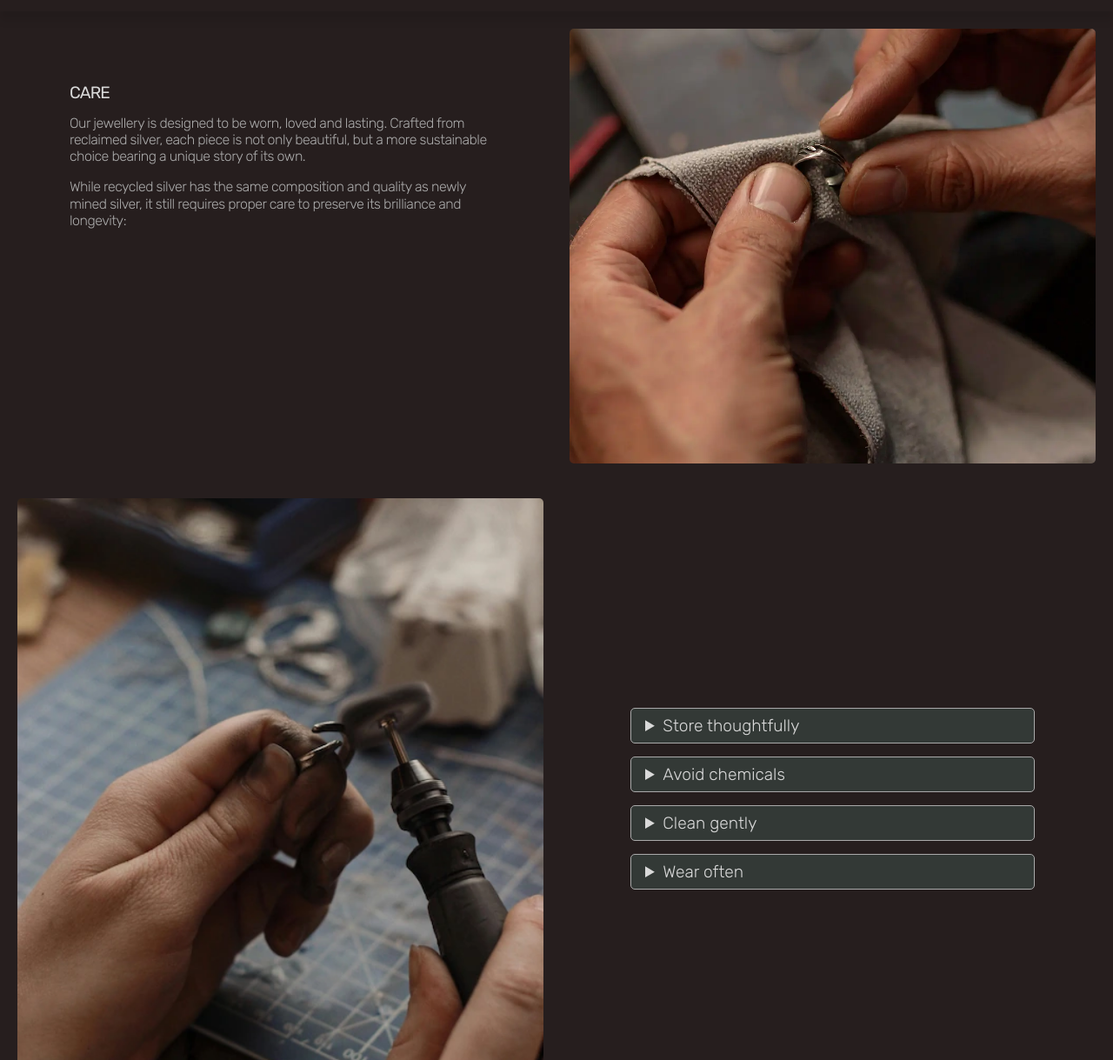
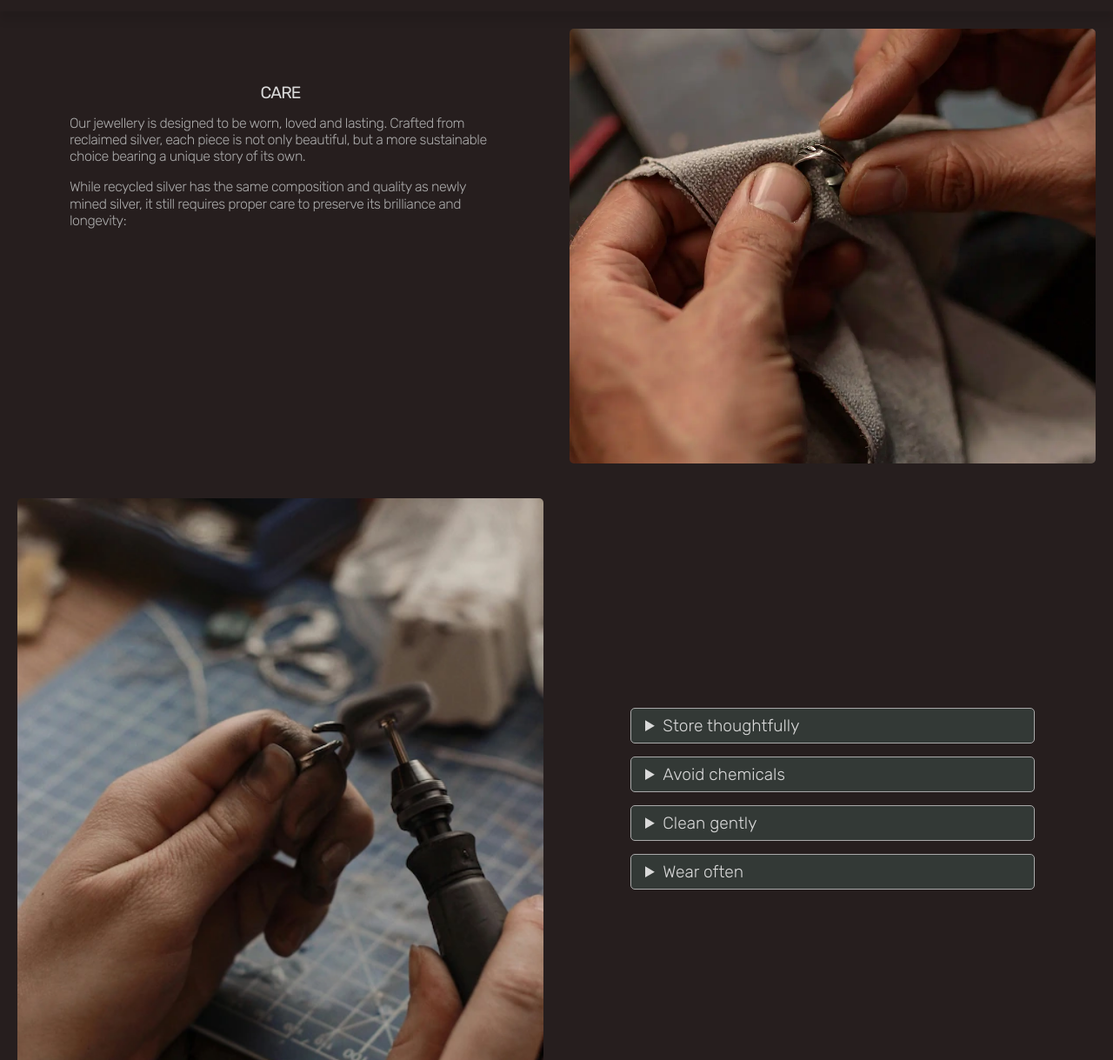
Before and after one commit to jubo0003/emnesite_juus, a plain HTML site: page care.html in a window 1280 px wide. Shown: the part 81-1300 px from the top of the page at 87% size. Drawn offline with Linux system fonts and the light colour scheme; a web font is replaced by a local one.

Commit message:
small changes

```diff
--- a/general.css
+++ b/general.css
@@ -392,6 +392,8 @@ p {
   font-weight: 200;
   font-size: 0.8rem;
   text-align: left;
+  padding-top: 20px;
+  padding-bottom: 50px;
 }
 
 .grid-3 img {
@@ -419,7 +421,7 @@ p {
 }
 
 .headlines-care {
-  text-align: left;
+  text-align: center;
   font-family: Rubik;
   font-size: 1.2rem;
   font-style: normal;
--- a/layout.css
+++ b/layout.css
@@ -84,6 +84,8 @@
     grid-column: span 2;
     margin-top: 15px;
   }
+
+  /* burger */
 }
 
 @media (width>750px) {
```
